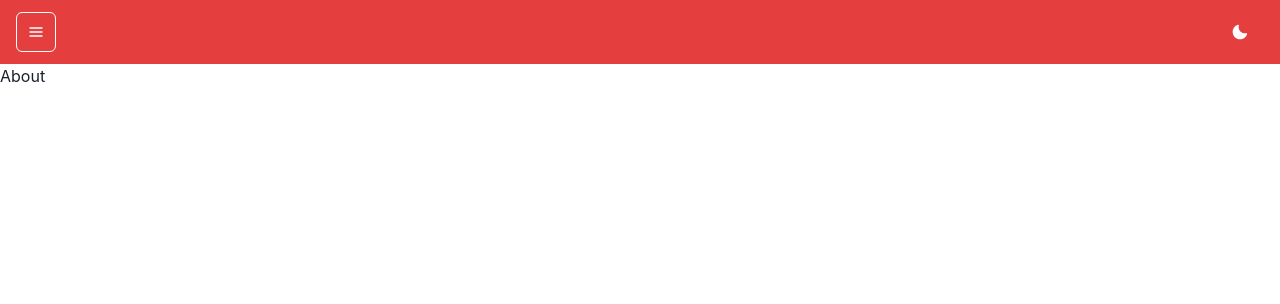
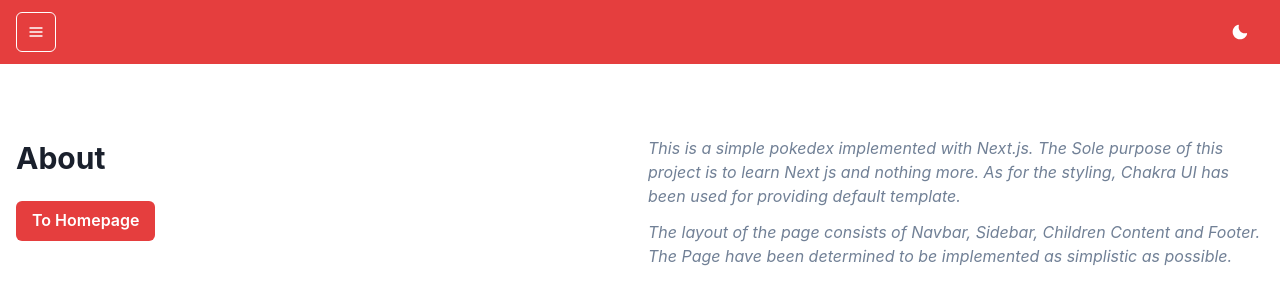
Before and after one commit to mehmetegeacican/your-next-pokedex, a Next.js app: page /about in a window 1280 px wide. Shown: the top 304 px of the page. Built offline with nearby package versions, Linux system fonts and the light colour scheme.

Commit message:
about page completed

```diff
--- a/pages/about.tsx
+++ b/pages/about.tsx
@@ -1,7 +1,65 @@
-import React from 'react'
+import React from 'react';
+import {
+  Box,
+  VStack,
+  Button,
+  Flex,
+  Divider,
+  Text,
+  chakra,
+  Grid,
+  GridItem,
+  Container,
+  Stack,
+  useColorModeValue
+} from '@chakra-ui/react';
+import Link from 'next/link';
 
 export default function About() {
+
+  const textColor = useColorModeValue('gray.500','red.200');
   return (
-    <div>About</div>
-  )
+    <Box as={Container} maxW="7xl" mt={14} p={4}>
+      <Grid
+        templateColumns={{
+          base: "repeat(1, 1fr)",
+          sm: "repeat(2, 1fr)",
+          md: "repeat(2, 1fr)",
+        }}
+        gap={4}
+      >
+        <GridItem colSpan={1}>
+          <VStack alignItems="flex-start" spacing="20px">
+            <chakra.h2 fontSize="3xl" fontWeight="700">
+              About
+            </chakra.h2>
+            <Link href="/">
+              <Button colorScheme="red" size="md">
+                To Homepage
+              </Button>
+            </Link>
+          </VStack>
+        </GridItem>
+        <GridItem>
+          <Stack spacing={3}>
+            <Flex>
+              <Text as="i" color={textColor}>
+                This is a simple pokedex implemented with Next.js. The Sole
+                purpose of this project is to learn Next js and nothing more.
+                As for the styling, Chakra UI has been used for providing
+                default template.
+              </Text>
+            </Flex>
+            <Flex>
+              <Text as="i" color={textColor}>
+                The layout of the page consists of Navbar, Sidebar, Children
+                Content and Footer. The Page have been determined to be
+                implemented as simplistic as possible.
+              </Text>
+            </Flex>
+          </Stack>
+        </GridItem>
+      </Grid>
+    </Box>
+  );
 }
```
